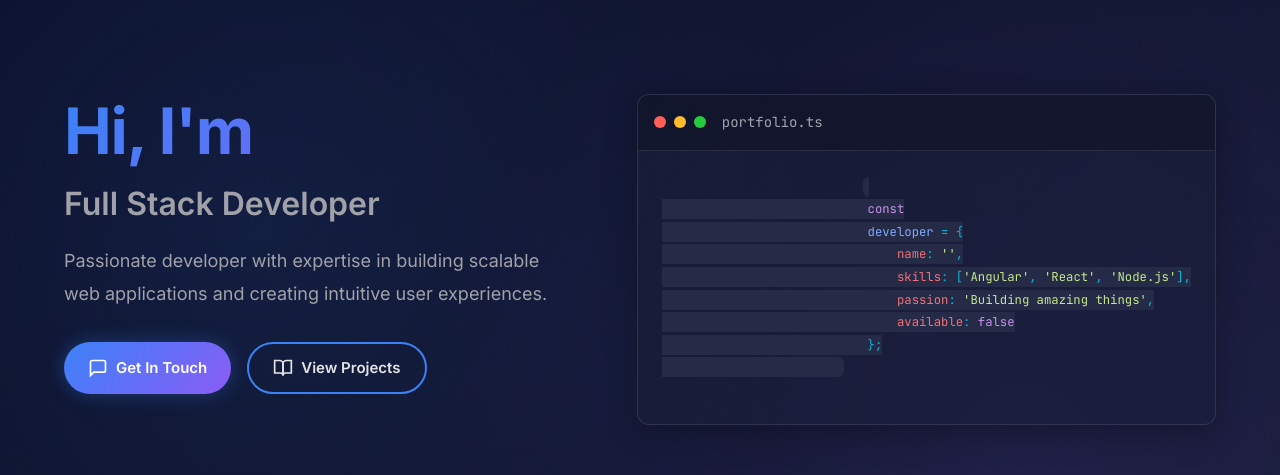
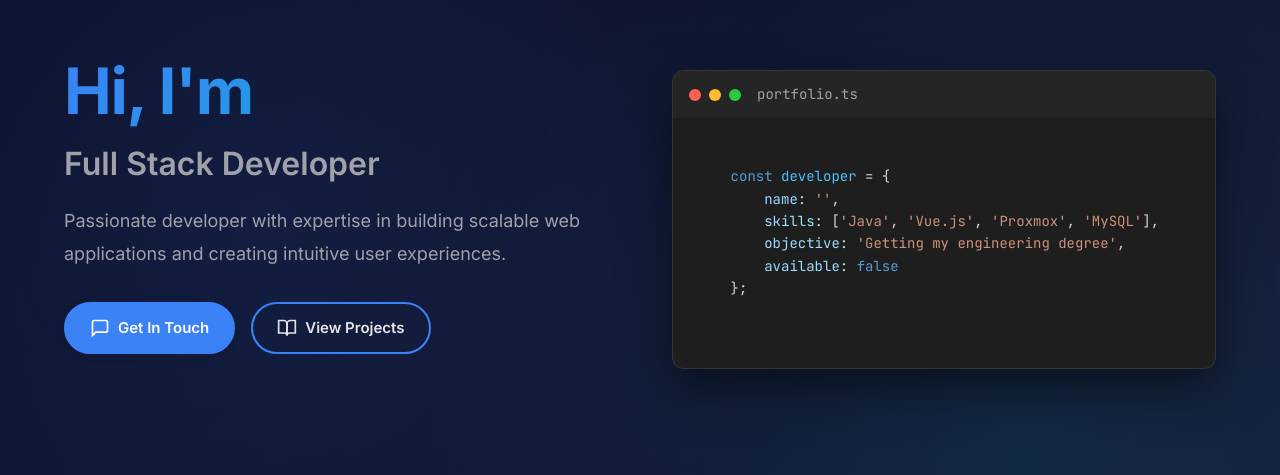
Before and after one commit to ArthurBr02/portfolio-angular, an Angular app in the folder frontend/: page / in a window 1280 px wide. Shown: the part 282-757 px from the top of the page. Built offline with nearby package versions, Linux system fonts and the light colour scheme; no server answers.

Commit message:
Amélioration design portfolio

```diff
--- a/frontend/src/app/components/contact/contact.css
+++ b/frontend/src/app/components/contact/contact.css
@@ -29,10 +29,6 @@
     padding: 1.5rem;
     text-decoration: none;
     transition: all var(--transition-base);
-}
-
-.contact-method:hover {
-    transform: translateY(-2px);
 }
 
 .method-icon {
--- a/frontend/src/app/components/hero/hero.css
+++ b/frontend/src/app/components/hero/hero.css
@@ -3,7 +3,6 @@
     min-height: 100vh;
     display: flex;
     align-items: center;
-    padding-top: 80px;
     position: relative;
     overflow: hidden;
 }
@@ -16,7 +15,7 @@
     right: 0;
     bottom: 0;
     background: radial-gradient(circle at 20% 50%, rgba(59, 130, 246, 0.1) 0%, transparent 50%),
-        radial-gradient(circle at 80% 80%, rgba(139, 92, 246, 0.1) 0%, transparent 50%);
+        radial-gradient(circle at 80% 80%, rgba(6, 182, 212, 0.1) 0%, transparent 50%);
     pointer-events: none;
 }
 
@@ -98,10 +97,10 @@
 }
 
 .hero-social a:hover {
-    background: var(--color-bg-card-hover);
-    color: var(--color-accent-primary);
-    transform: translateY(-4px);
-    box-shadow: var(--shadow-glow);
+    background: var(--color-accent-primary);
+    color: white;
+    transform: translateY(-5px);
+    box-shadow: var(--shadow-lg);
 }
 
 /* Code Window */
@@ -111,20 +110,20 @@
 }
 
 .code-window {
-    background: var(--color-bg-card);
+    background: #1e1e1e;
     border: 1px solid rgba(255, 255, 255, 0.1);
     border-radius: var(--radius-lg);
     overflow: hidden;
-    box-shadow: var(--shadow-lg);
+    box-shadow: 0 20px 50px rgba(0, 0, 0, 0.5);
 }
 
 .window-header {
     display: flex;
     align-items: center;
     gap: 1rem;
-    padding: 1rem;
-    background: rgba(0, 0, 0, 0.2);
-    border-bottom: 1px solid rgba(255, 255, 255, 0.1);
+    padding: 0.75rem 1rem;
+    background: #252526;
+    border-bottom: 1px solid rgba(0, 0, 0, 0.3);
 }
 
 .window-dots {
@@ -165,22 +164,31 @@
     font-family: var(--font-family-mono);
     font-size: 0.875rem;
     line-height: 1.6;
+    color: #d4d4d4;
+}
+
+.window-content code {
+    background: transparent;
+    padding: 0;
+    border-radius: 0;
+    color: inherit;
+    font-size: inherit;
 }
 
 .code-keyword {
-    color: #c792ea;
+    color: #569cd6;
 }
 
 .code-variable {
-    color: #82aaff;
+    color: #4fc1ff;
 }
 
 .code-property {
-    color: #f07178;
+    color: #9cdcfe;
 }
 
 .code-string {
-    color: #c3e88d;
+    color: #ce9178;
 }
 
 @media (max-width: 1024px) {
--- a/frontend/src/app/components/hero/hero.html
+++ b/frontend/src/app/components/hero/hero.html
@@ -83,13 +83,12 @@
                 <div class="window-content">
                     <pre>
                         <code>
-                            <span class="code-keyword">const</span>
-                            <span class="code-variable">developer</span> = {{ '{' }}
-                                <span class="code-property">name</span>: <span class="code-string">'{{ personalInfo().name }}'</span>,
-                                <span class="code-property">skills</span>: [<span class="code-string">'Angular'</span>, <span class="code-string">'React'</span>, <span class="code-string">'Node.js'</span>],
-                                <span class="code-property">passion</span>: <span class="code-string">'Building amazing things'</span>,
-                                <span class="code-property">available</span>: <span class="code-keyword">{{ personalInfo().availableForWork ? 'true' : 'false' }}</span>
-                            {{ '}' }};
+    <span class="code-keyword">const</span> <span class="code-variable">developer</span> = {{ '{' }}
+        <span class="code-property">name</span>: <span class="code-string">'{{ personalInfo().name }}'</span>,
+        <span class="code-property">skills</span>: [<span class="code-string">'Java'</span>, <span class="code-string">'Vue.js'</span>, <span class="code-string">'Proxmox'</span>, <span class="code-string">'MySQL'</span>],
+        <span class="code-property">objective</span>: <span class="code-string">'Getting my engineering degree'</span>,
+        <span class="code-property">available</span>: <span class="code-keyword">{{ personalInfo().availableForWork ? 'true' : 'false' }}</span>
+    {{ '}' }};
                         </code>
                     </pre>
                 </div>
--- a/frontend/src/app/components/projects/projects.css
+++ b/frontend/src/app/components/projects/projects.css
@@ -87,8 +87,8 @@
 
 .tech-tag {
     padding: 0.25rem 0.75rem;
-    background: rgba(139, 92, 246, 0.1);
-    border: 1px solid rgba(139, 92, 246, 0.3);
+    background: rgba(6, 182, 212, 0.1);
+    border: 1px solid rgba(6, 182, 212, 0.3);
     border-radius: var(--radius-full);
     color: var(--color-accent-secondary);
     font-size: 0.75rem;
--- a/frontend/src/app/components/skills/skills.css
+++ b/frontend/src/app/components/skills/skills.css
@@ -26,8 +26,8 @@
 }
 
 .legend-dot[style*="--level: 5"] {
-    background: #ec4899;
-    box-shadow: 0 0 10px #ec4899;
+    background: #00d1ff;
+    box-shadow: 0 0 10px #00d1ff;
 }
 
 .legend-label {
@@ -47,12 +47,6 @@
     transition: all var(--transition-base);
 }
 
-.skill-category:hover {
-    transform: translateY(-5px);
-    border-color: rgba(59, 130, 246, 0.4);
-    box-shadow: var(--shadow-glow);
-}
-
 .category-main {
     display: flex;
     align-items: center;
@@ -66,7 +60,7 @@
     display: flex;
     align-items: center;
     justify-content: center;
-    background: linear-gradient(135deg, rgba(59, 130, 246, 0.1), rgba(139, 92, 246, 0.1));
+    background: linear-gradient(135deg, rgba(59, 130, 246, 0.1), rgba(6, 182, 212, 0.1));
     border: 1px solid rgba(255, 255, 255, 0.1);
     border-radius: 16px;
     padding: 0.75rem;
@@ -177,17 +171,17 @@
 }
 
 .advanced-skill-tag[style*="--level: 5"] {
-    background: rgba(139, 92, 246, 0.05);
-    border-color: rgba(139, 92, 246, 0.3);
+    background: rgba(6, 182, 212, 0.05);
+    border-color: rgba(6, 182, 212, 0.3);
 }
 
 .advanced-skill-tag[style*="--level: 5"] .level-indicator {
-    background: #ec4899;
-    box-shadow: 0 0 8px #ec4899;
+    background: #00d1ff;
+    box-shadow: 0 0 8px #00d1ff;
 }
 
 .advanced-skill-tag[style*="--level: 5"] .level-label {
-    color: #ec4899;
+    color: #00d1ff;
 }
 
 @media (max-width: 480px) {
--- a/frontend/src/app/components/stat-card/stat-card.css
+++ b/frontend/src/app/components/stat-card/stat-card.css
@@ -8,11 +8,6 @@
 
 .stat-card.clickable {
     cursor: pointer;
-}
-
-.stat-card.clickable:hover {
-    transform: translateY(-4px);
-    box-shadow: var(--shadow-lg);
 }
 
 .stat-icon {
--- a/frontend/src/app/pages/admin-dashboard/admin-dashboard.css
+++ b/frontend/src/app/pages/admin-dashboard/admin-dashboard.css
@@ -11,7 +11,7 @@
 }
 
 .exp-icon {
-    background: rgba(139, 92, 246, 0.1);
+    background: rgba(6, 182, 212, 0.1);
     color: var(--color-accent-secondary);
 }
 
--- a/frontend/src/styles.css
+++ b/frontend/src/styles.css
@@ -37,16 +37,16 @@ body {
 
     /* Accent Colors - Vibrant & Modern */
     --color-accent-primary: #3b82f6;
-    --color-accent-secondary: #8b5cf6;
-    --color-accent-tertiary: #06b6d4;
+    --color-accent-secondary: #06b6d4;
+    --color-accent-tertiary: #2dd4bf;
     --color-accent-success: #10b981;
-    --color-accent-warning: #f59e0b;
-    --color-accent-error: #ef4444;
+    --color-accent-warning: #fbbf24;
+    --color-accent-error: #f87171;
 
     /* Gradients */
-    --gradient-primary: linear-gradient(135deg, #3b82f6 0%, #8b5cf6 100%);
-    --gradient-secondary: linear-gradient(135deg, #06b6d4 0%, #3b82f6 100%);
-    --gradient-accent: linear-gradient(135deg, #8b5cf6 0%, #ec4899 100%);
+    --gradient-primary: linear-gradient(135deg, #3b82f6 0%, #06b6d4 100%);
+    --gradient-secondary: linear-gradient(135deg, #06b6d4 0%, #2dd4bf 100%);
+    --gradient-accent: linear-gradient(135deg, #3b82f6 0%, #2dd4bf 100%);
     --gradient-success: linear-gradient(135deg, #10b981 0%, #06b6d4 100%);
 
     /* Shadows & Effects */
@@ -54,7 +54,7 @@ body {
     --shadow-md: 0 4px 16px rgba(0, 0, 0, 0.2);
     --shadow-lg: 0 8px 32px rgba(0, 0, 0, 0.3);
     --shadow-glow: 0 0 20px rgba(59, 130, 246, 0.3);
-    --shadow-glow-purple: 0 0 20px rgba(139, 92, 246, 0.3);
+    --shadow-glow-cyan: 0 0 20px rgba(6, 182, 212, 0.3);
 
     /* Spacing */
     --spacing-xs: 0.5rem;
@@ -178,7 +178,8 @@ code {
 
 .glass-card:hover {
     background: var(--color-bg-card-hover);
-    transform: translateY(-4px);
+    transform: translateY(-5px);
+    border-color: rgba(59, 130, 246, 0.4);
     box-shadow: var(--shadow-lg);
 }
 
@@ -198,15 +199,27 @@ code {
     z-index: 1;
 }
 
+.btn:focus-visible {
+    outline: 2px solid white;
+    outline-offset: 3px;
+}
+
 .btn-primary {
-    background: var(--gradient-primary);
+    background: var(--color-accent-primary);
     color: white;
-    box-shadow: var(--shadow-glow);
+    border: 2px solid var(--color-accent-primary);
+    box-shadow: var(--shadow-sm);
 }
 
 .btn-primary:hover {
-    transform: translateY(-2px);
-    box-shadow: var(--shadow-glow), var(--shadow-lg);
+    background: transparent;
+    color: var(--color-accent-primary);
+    transform: translateY(-3px);
+    box-shadow: var(--shadow-lg);
+}
+
+.btn-primary:active {
+    transform: translateY(-1px);
 }
 
 .btn-secondary {
@@ -218,6 +231,12 @@ code {
 .btn-secondary:hover {
     background: var(--color-accent-primary);
     color: white;
+    transform: translateY(-3px);
+    box-shadow: var(--shadow-lg);
+}
+
+.btn-secondary:active {
+    transform: translateY(-1px);
 }
 
 /* ==================== SECTION HEADERS (Shared) ==================== */
```
